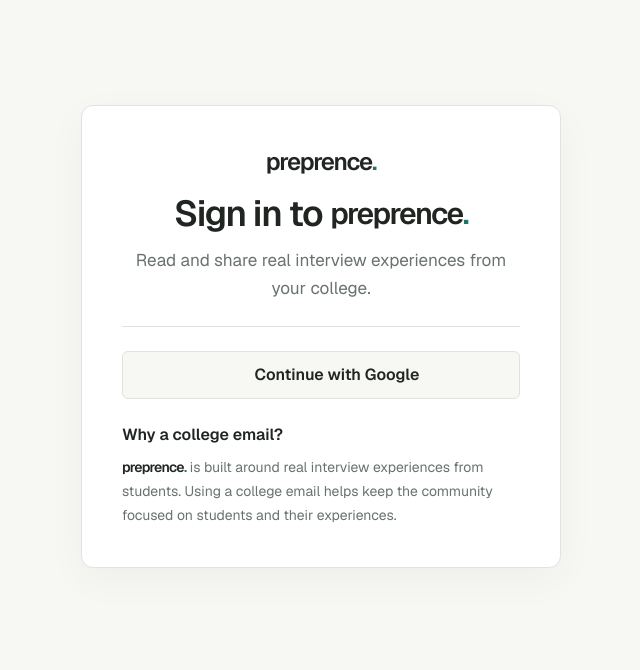
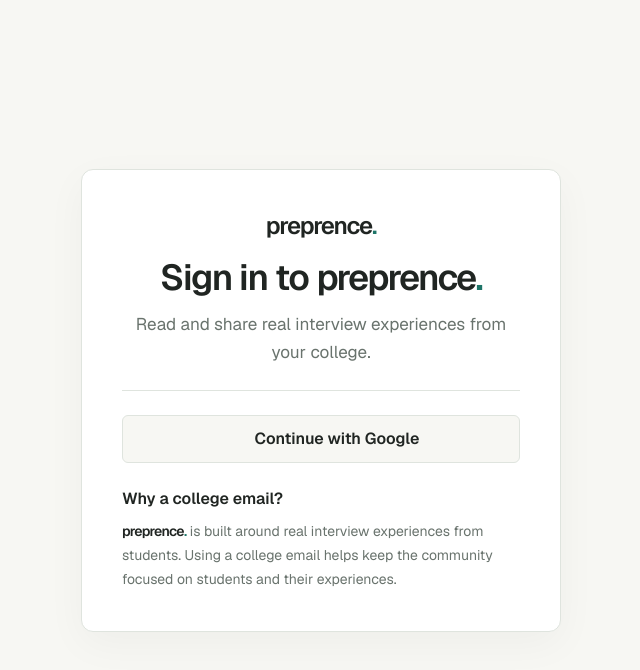
Before and after one commit to saliyavivek/preprence, a Next.js app: page /login in a window 1280 px wide. Shown: the top 670 px of the page, without its empty margins (319-959 px from the left). Built offline with nearby package versions, Linux system fonts and the light colour scheme; no server answers; some icons are missing.

Commit message:
fix: login form

```diff
--- a/app/layout.tsx
+++ b/app/layout.tsx
@@ -1,5 +1,6 @@
 import type { Metadata } from "next";
 import { Geist, Geist_Mono } from "next/font/google";
+import { unstable_cache } from "next/cache";
 
 import { Footer, SiteHeader } from "@/components/layout";
 import { prisma } from "@/lib/prisma";
@@ -17,7 +18,7 @@
 });
 
 export const metadata: Metadata = {
-  title: "Preprence — Real interview experiences",
+  title: "Preprence - Real interview experiences",
   description: "Explore real interview experiences, rounds, questions, and advice shared by candidates.",
 };
 
@@ -31,10 +32,17 @@
     return { isLoggedIn: false, userName: null, userEmail: null };
   }
 
-  const profile = await prisma.user.findUnique({
-    where: { id: user.id },
-    select: { name: true, email: true },
-  });
+  const getProfile = unstable_cache(
+    async () =>
+      prisma.user.findUnique({
+        where: { id: user.id },
+        select: { name: true, email: true },
+      }),
+    ["header-profile", user.id],
+    { revalidate: 300 },
+  );
+
+  const profile = await getProfile();
 
   return {
     isLoggedIn: true,
--- a/components/LoginForm.tsx
+++ b/components/LoginForm.tsx
@@ -50,17 +50,17 @@
   const sent = message === successMessage;
 
   return (
-    <main className="flex min-h-[calc(100vh-8rem)] items-center justify-center px-5 py-12 sm:px-8 sm:py-16">
-      <section className="w-full max-w-[30rem] rounded-xl border border-border bg-card px-6 py-8 shadow-[0_12px_40px_rgba(32,37,34,0.04)] sm:px-10 sm:py-10">
+    <main className="flex min-h-svh w-full items-center justify-center px-4 py-8 sm:min-h-screen sm:px-8 sm:py-16">
+      <section className="w-full max-w-120 rounded-xl border border-border bg-card px-4 py-6 shadow-[0_12px_40px_rgba(32,37,34,0.04)] sm:px-10 sm:py-10">
         <div className="flex flex-col gap-4 sm:gap-6">
           <header className="flex flex-col items-center gap-4 text-center">
-            <p className="hidden text-2xl font-semibold tracking-[-0.05em] text-foreground sm:block">
+            <p className="hidden text-2xl font-semibold tracking-tighter text-foreground sm:block">
               preprence<span className="text-primary">.</span>
             </p>
             <div className="flex flex-col gap-3">
-              <h1 className="flex items-center justify-center gap-2 text-2xl font-semibold tracking-[-0.04em] text-foreground sm:text-4xl">
-                Sign in to
-                <span className="text-3xl font-semibold tracking-[-0.05em] text-foreground">
+              <h1 className="flex flex-col sm:flex-row flex-wrap items-center justify-center gap-x-2 gap-y-1 text-2xl font-semibold tracking-[-0.04em] text-foreground sm:flex-nowrap sm:text-4xl">
+                <span>Sign in to</span>
+                <span className="text-3xl font-semibold tracking-tighter text-foreground sm:text-4xl">
                   preprence<span className="text-primary">.</span>
                 </span>
               </h1>
@@ -168,7 +168,7 @@
               <div className="flex flex-col gap-2">
                 <h2 className="font-semibold text-foreground">Why a college email?</h2>
                 <p className="text-sm leading-6 text-muted-foreground">
-                  <span className="font-semibold tracking-[-0.05em] text-foreground">
+                  <span className="font-semibold tracking-tighter text-foreground">
                     preprence<span className="text-primary">.</span>
                   </span>{" "}
                   is built around real interview experiences from students. Using a college email helps keep the community focused on students and their experiences.
```
